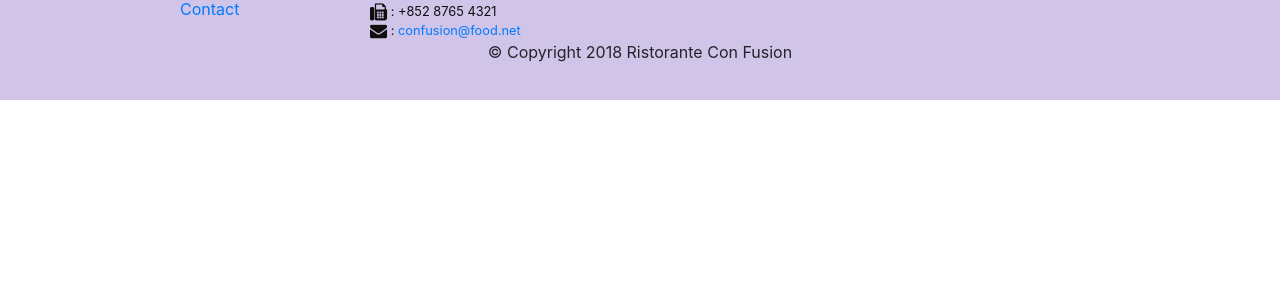
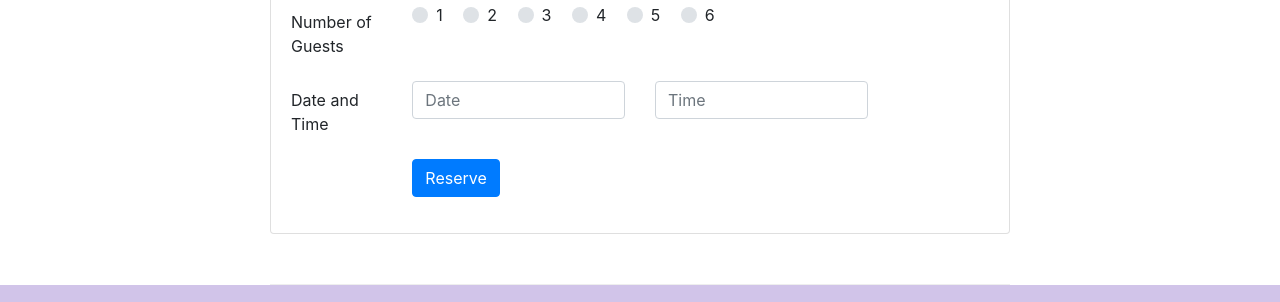
Before and after one commit to Ashank16/Bootstrap, a website: page index.html in a window 1280 px wide. Shown: the part 1661-1963 px from the top of the page. Before the commit the page ends 1761 px from the top, so only its background shows below. Drawn offline with nearby package versions, Linux system fonts and the light colour scheme.

Commit message:
Assignment-2 Bootstrap

```diff
--- a/index.html
+++ b/index.html
@@ -40,8 +40,11 @@
                     <h1>Ristorante con Fusion</h1>
                     <p>We take inspiration from the World's best cuisines, and create a unique fusion experience. Our lipsmacking creations will tickle your culinary senses!</p>
                 </div>
-                <div class="col-12 col-sm align-self-center">
-                    <img src="img/logo.png" class="img-fluid" alt="">
+                <div class="col-12 col-sm-3 align-self-center">
+                    <img src="img/logo.png" class="img-fluid" alt="logo">
+                </div>
+                <div class="col-12 col-sm-3 align-self-center">
+                    <a class="btn btn-warning btn-sm btn-block" href="#reserve">Reserve Table</a>
                 </div>
             </div>
         </div>
@@ -71,11 +74,12 @@
             </div>
             <div class="col col-sm col-md">
                 <div class="media">
-                    <img src="img/buffet.png" class="d-flex mr-3 img-thumbnail align-self-center" alt="buffet">
                     <div class="media-body">
-                        <h2 class="mt-0">Weekend Grand Buffet</h2>
+                        <h2 class="mt-0">Weekend Grand Buffet
+                        <span class="badge badge-danger">NEW</span></h2>
                         <p class="d-none d-sm-block">Featuring mouthwatering combinations with a choice of five different salads, six enticing appetizers, six main entrees and five choicest desserts. Free flowing bubbly and soft drinks. All for just $19.99 per person </p>
                     </div>
+                    <img src="img/buffet.png" class="d-flex mr-3 img-thumbnail align-self-center" alt="buffet">
                 </div>
             </div>
         </div>
@@ -93,6 +97,59 @@
                         <p class="d-none d-sm-block">Award winning three-star Michelin chef with wide International experience having worked closely with whos-who in the culinary world, he specializes in creating mouthwatering Indo-Italian fusion experiences. </p>
                     </div>
                 </div>
+            </div>
+        </div>
+
+        <div id="reserve" class="row row-content col-12 col-sm-8 align-items-center d-flex justify-content-center">
+            <div class="card">
+               <h3 class="card-header bg-warning text-white">Reserve a Table</h3>
+               <div class="card-body">
+                   <form action="">
+                    <div class="form-group row">
+                        <label for="guests" class="col-12 col-md-2 col-form-label">Number of Guests</label>
+                        <div class="col-12 col-md-8">
+                            <div class="custom-control custom-radio custom-control-inline">
+                                <input type="radio" id="customRadioInline1" name="customRadioInline1" class="custom-control-input">
+                                <label class="custom-control-label" for="customRadioInline1">1</label>
+                            </div>
+                            <div class="custom-control custom-radio custom-control-inline">
+                                <input type="radio" id="customRadioInline2" name="customRadioInline1" class="custom-control-input">
+                                <label class="custom-control-label" for="customRadioInline2">2</label>
+                            </div>
+                            <div class="custom-control custom-radio custom-control-inline">
+                                <input type="radio" id="customRadioInline3" name="customRadioInline1" class="custom-control-input">
+                                <label class="custom-control-label" for="customRadioInline3">3</label>
+                            </div>
+                            <div class="custom-control custom-radio custom-control-inline">
+                                <input type="radio" id="customRadioInline4" name="customRadioInline1" class="custom-control-input">
+                                <label class="custom-control-label" for="customRadioInline4">4</label>
+                            </div>
+                            <div class="custom-control custom-radio custom-control-inline">
+                                <input type="radio" id="customRadioInline5" name="customRadioInline1" class="custom-control-input">
+                                <label class="custom-control-label" for="customRadioInline5">5</label>
+                            </div>
+                            <div class="custom-control custom-radio custom-control-inline">
+                                <input type="radio" id="customRadioInline6" name="customRadioInline1" class="custom-control-input">
+                                <label class="custom-control-label" for="customRadioInline6">6</label>
+                            </div>
+                        </div>
+                    </div>
+                    <div class="form-group row">
+                        <label for="datetime" class="col-12 col-md-2 col-form-label">Date and Time</label>
+                        <div class="col-12 col-md-4">
+                            <input type="number" class="form-control" id="date" name="date" placeholder="Date">
+                        </div>
+                        <div class="col-12 col-md-4">
+                            <input type="number" class="form-control" id="time" name="time" placeholder="Time">
+                        </div>
+                    </div>
+                    <div class="form-group row">
+                        <div class="offset-md-2 col-md-8">
+                            <button type="submit" class="btn btn-primary">Reserve</button>
+                        </div>
+                    </div>
+                   </form>
+               </div>
             </div>
         </div>
     </div>
```
